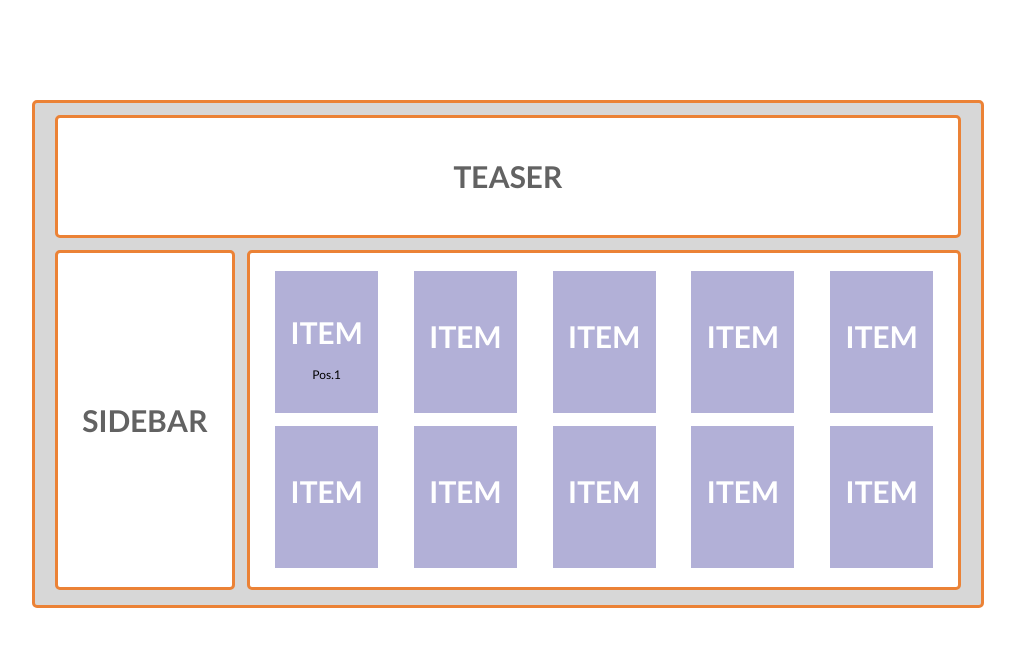
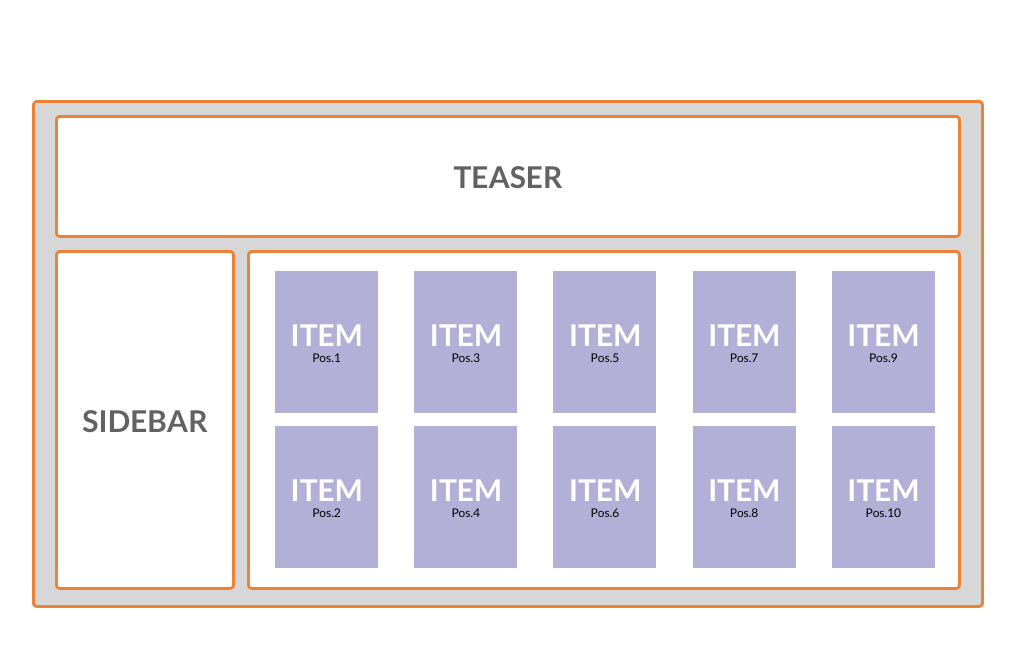
Before and after one commit to Gricyan/test-task, a plain HTML site: page index.html in a window 1280 px wide. Shown: the whole page, without its empty margins (132-1147 px from the left). Drawn offline with Linux system fonts and the light colour scheme.

Commit message:
feat: html completed

```diff
--- a/css/style.css
+++ b/css/style.css
@@ -74,13 +74,9 @@ main {
 }
 
 .item-container {
-  display: flex;
-  justify-content: center;
-  align-items: center;
-  justify-content: space-between;
-  flex-wrap: wrap;
-  gap: 13px 35px;
   margin: 18px 25px;
+  column-count: 5;
+  column-gap: 38px;
 }
 
 .item {
@@ -91,16 +87,19 @@ main {
   flex-direction: column;
   align-content: center;
   align-items: center;
+  margin-bottom: 13px;
   background-color: var(--color-blue);
 }
 
 .item h2 {
+  margin-top: 10px;
   margin-bottom: 0px;
   color: var(--color-light);
 }
 
 .item p {
   margin-top: 0px;
+  text-align: center;
   color: var(--color-dark);
   font-family: var(--font);
   font-size: var(--font-size-2);
--- a/index.html
+++ b/index.html
@@ -26,45 +26,66 @@
       <main>
         <div class="item-container">
           <div class="item">
+            <div class="item-text">
               <h2>Item</h2>
               <p class="item-position">Pos.1</p>
             </div>
-          <div class="item">
-            <h2>Item</h2>
-            <p class="item-position"></p>
           </div>
           <div class="item">
+            <div class="item-text">
               <h2>Item</h2>
-            <p class="item-position"></p>
+              <p class="item-position">Pos.2</p>
+            </div>
           </div>
           <div class="item">
+            <div class="item-text">
               <h2>Item</h2>
-            <p class="item-position"></p>
+              <p class="item-position">Pos.3</p>
+            </div>
           </div>
           <div class="item">
+            <div class="item-text">
               <h2>Item</h2>
-            <p class="item-position"></p>
+              <p class="item-position">Pos.4</p>
+            </div>
           </div>
           <div class="item">
+            <div class="item-text">
               <h2>Item</h2>
-            <p class="item-position"></p>
+              <p class="item-position">Pos.5</p>
+            </div>
           </div>
           <div class="item">
+            <div class="item-text">
               <h2>Item</h2>
-            <p class="item-position"></p>
+              <p class="item-position">Pos.6</p>
+            </div>
           </div>
           <div class="item">
+            <div class="item-text">
               <h2>Item</h2>
-            <p class="item-position"></p>
+              <p class="item-position">Pos.7</p>
+            </div>
           </div>
           <div class="item">
+            <div class="item-text">
               <h2>Item</h2>
-            <p class="item-position"></p>
+              <p class="item-position">Pos.8</p>
+            </div>
           </div>
           <div class="item">
+            <div class="item-text">
               <h2>Item</h2>
-            <p class="item-position"></p>
+              <p class="item-position">Pos.9</p>
             </div>
+          </div>
+          <div class="item">
+            <div class="item-text">
+              <h2>Item</h2>
+              <p class="item-position">Pos.10</p>
+            </div>
+          </div>
+
         </div>
       </main>
     </div>
```
Also changed, not shown: 1 other file. Lines whose indentation alone changed are shown as unchanged.
